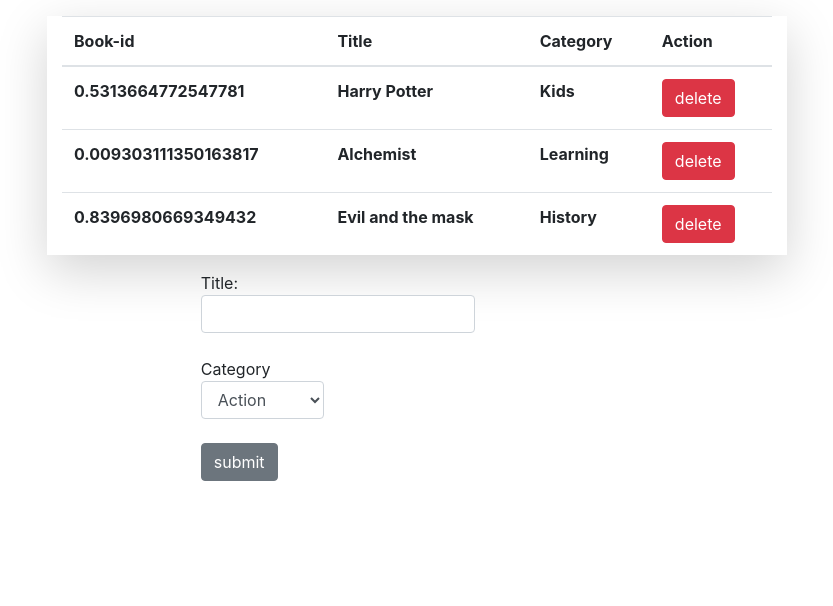
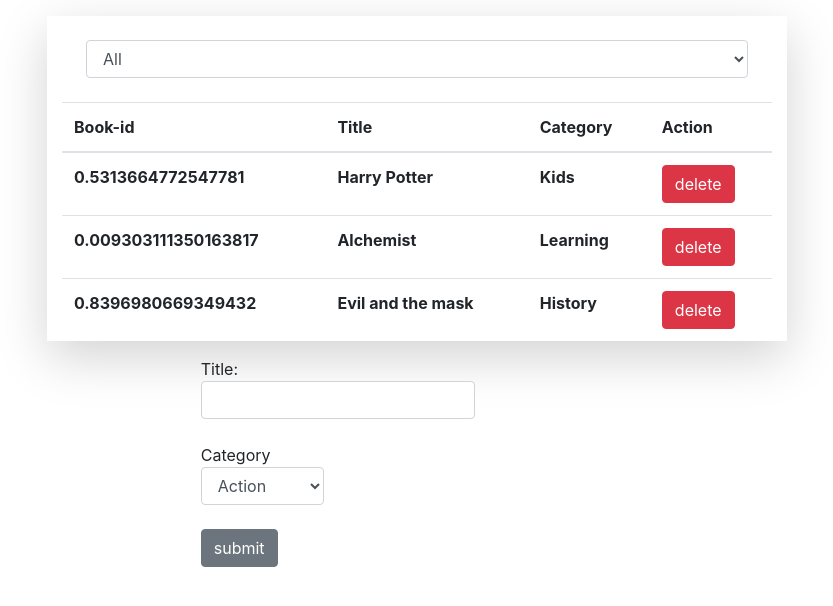
Before and after one commit to juzQrios/Bookstore, a React (Create React App) app: page / in a window 1280 px wide. Shown: the top 606 px of the page, without its empty margins (223-1056 px from the left). Built offline with nearby package versions, Linux system fonts and the light colour scheme.

Commit message:
added: CategoryFilter component to application

```diff
--- /dev/null
+++ b/src/components/CategoryFilter .js
@@ -0,0 +1,15 @@
+import React from 'react'
+
+const CategoryFilter = () => {
+	const bookCategory = ['Action', 'Biography', 'History', 'Horror', 'Kids', 'Learning', 'Sci-Fi'];
+
+	return (
+		<div>
+			<select className="form-control">
+				<option>All</option>
+				{ bookCategory.map(val => <option key={val}>{val}</option> )}
+			</select>
+		</div>
+	)
+}
+export default CategoryFilter
--- a/src/containers/BooksList.js
+++ b/src/containers/BooksList.js
@@ -3,6 +3,7 @@ import { connect } from 'react-redux';
 import PropTypes from 'prop-types';
 import Book from '../components/Book';
 import { removeBook } from '../actions/index';
+import CategoryFilter from '../components/CategoryFilter '
 
 
 function BooksList({ books, removeBook }) {
@@ -12,6 +13,7 @@ function BooksList({ books, removeBook }) {
   return (
     <div className="container BooksList">
       <div className="mx-auto col-8 shadow-lg mt-3">
+        <div className="p-4"><CategoryFilter /></div>
         <table className="table">
           <thead>
             <tr>
```
